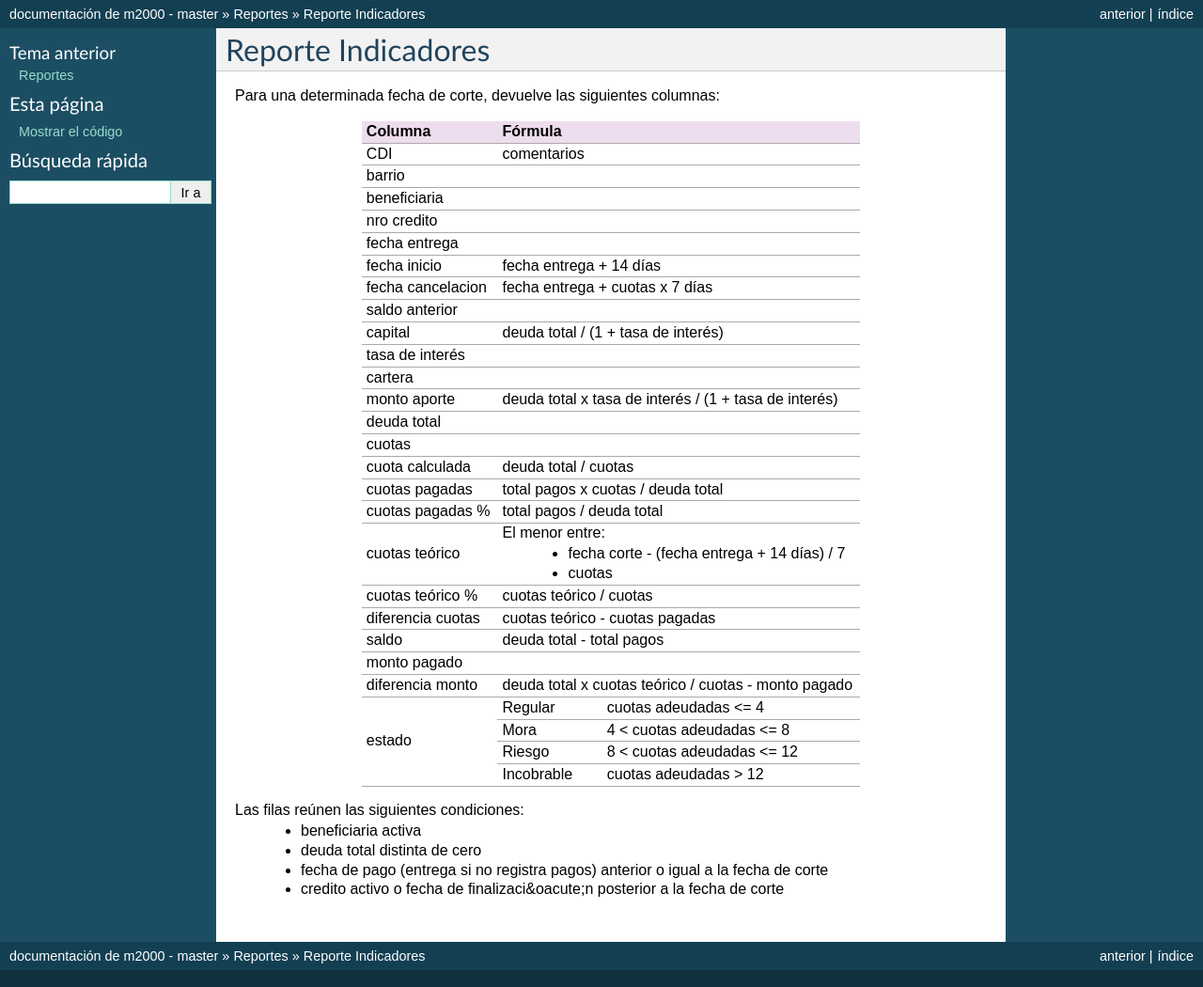
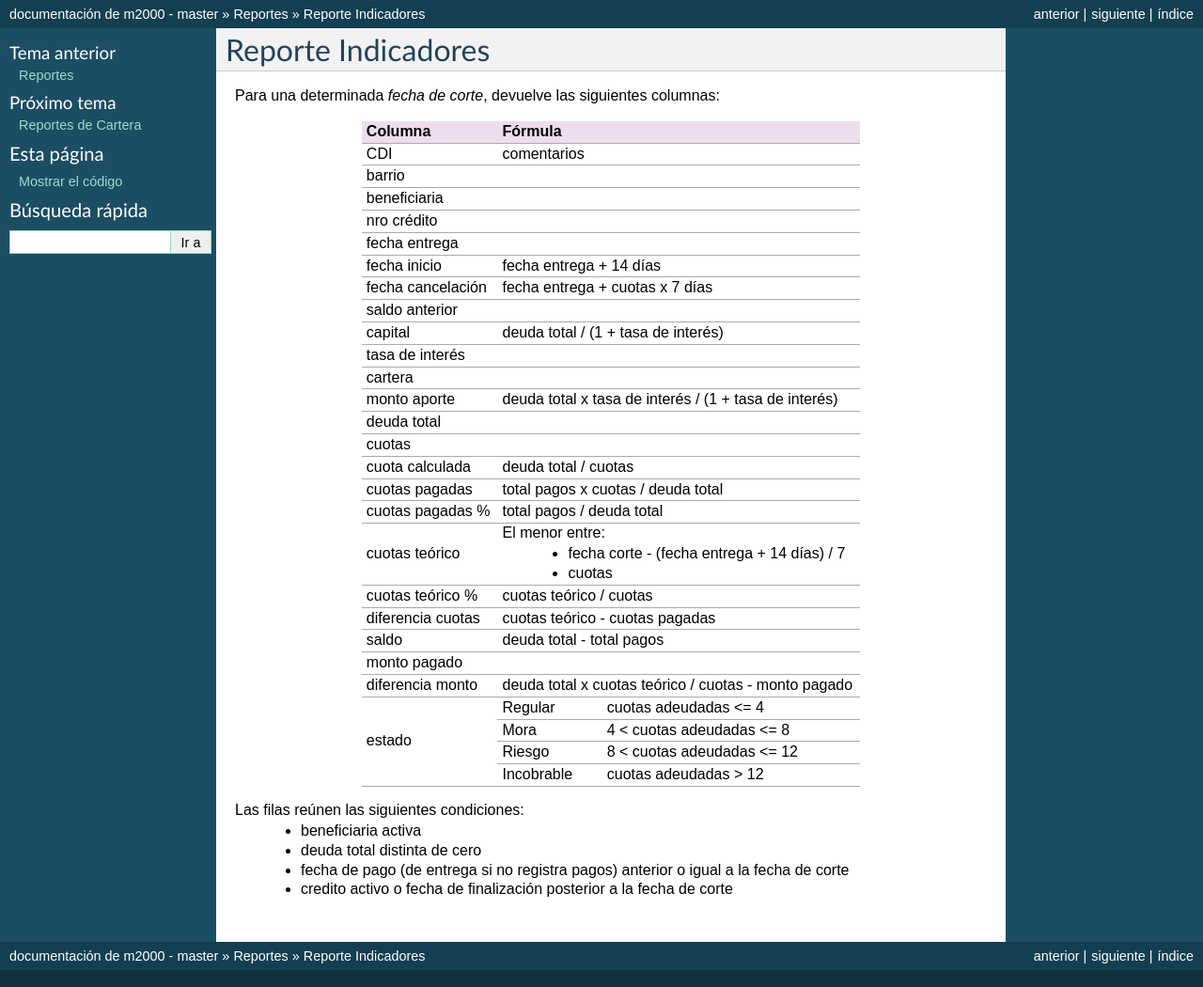
Before and after one commit to frandibar/m2000, a Sphinx documentation site: the page built from doc/indicadores.rst, in a window 1280 px wide. Shown: the whole page at 94% size. Built offline with Sphinx 7.4.7, drawn with Linux system fonts in a browser that asks for light colours.

Commit message:
documentacion reportes

```diff
--- a/doc/indicadores.rst
+++ b/doc/indicadores.rst
@@ -3,7 +3,7 @@
 Reporte Indicadores
 ===================
 
-Para una determinada fecha de corte, devuelve las siguientes columnas:
+Para una determinada *fecha de corte*, devuelve las siguientes columnas:
 
 +----------------------+--------------------------------------------------------+
 |Columna               |Fórmula                                                 |
@@ -14,13 +14,13 @@ Para una determinada fecha de corte, devuelve las siguientes columnas:
 +----------------------+--------------------------------------------------------+
 |beneficiaria          |                                                        |
 +----------------------+--------------------------------------------------------+
-|nro credito           |                                                        |
+|nro crédito           |                                                        |
 +----------------------+--------------------------------------------------------+
 |fecha entrega         |                                                        |
 +----------------------+--------------------------------------------------------+
 |fecha inicio          |fecha entrega + 14 días                                 |
 +----------------------+--------------------------------------------------------+
-|fecha cancelacion     |fecha entrega + cuotas x 7 días                         |
+|fecha cancelación     |fecha entrega + cuotas x 7 días                         |
 +----------------------+--------------------------------------------------------+
 |saldo anterior        |                                                        |
 +----------------------+--------------------------------------------------------+
@@ -68,5 +68,5 @@ Para una determinada fecha de corte, devuelve las siguientes columnas:
 Las filas reúnen las siguientes condiciones:
  * beneficiaria activa
  * deuda total distinta de cero
- * fecha de pago (entrega si no registra pagos) anterior o igual a la fecha de corte
- * credito activo o fecha de finalizaci&oacute;n posterior a la fecha de corte
+ * fecha de pago (de entrega si no registra pagos) anterior o igual a la fecha de corte
+ * credito activo o fecha de finalización posterior a la fecha de corte
```
Also changed, not shown: doc/cartera.rst (added, +11 -0 lines), doc/cheques_entregados.rst (added, +24 -0 lines), doc/creditos_activos.rst (added, +24 -0 lines), doc/finalizados_sin_saldar.rst (added, +34 -0 lines), doc/index.rst (+2 -8 lines), doc/perdida_incobrable.rst (added, +40 -0 lines), doc/reportes.rst (+5 -12 lines).
